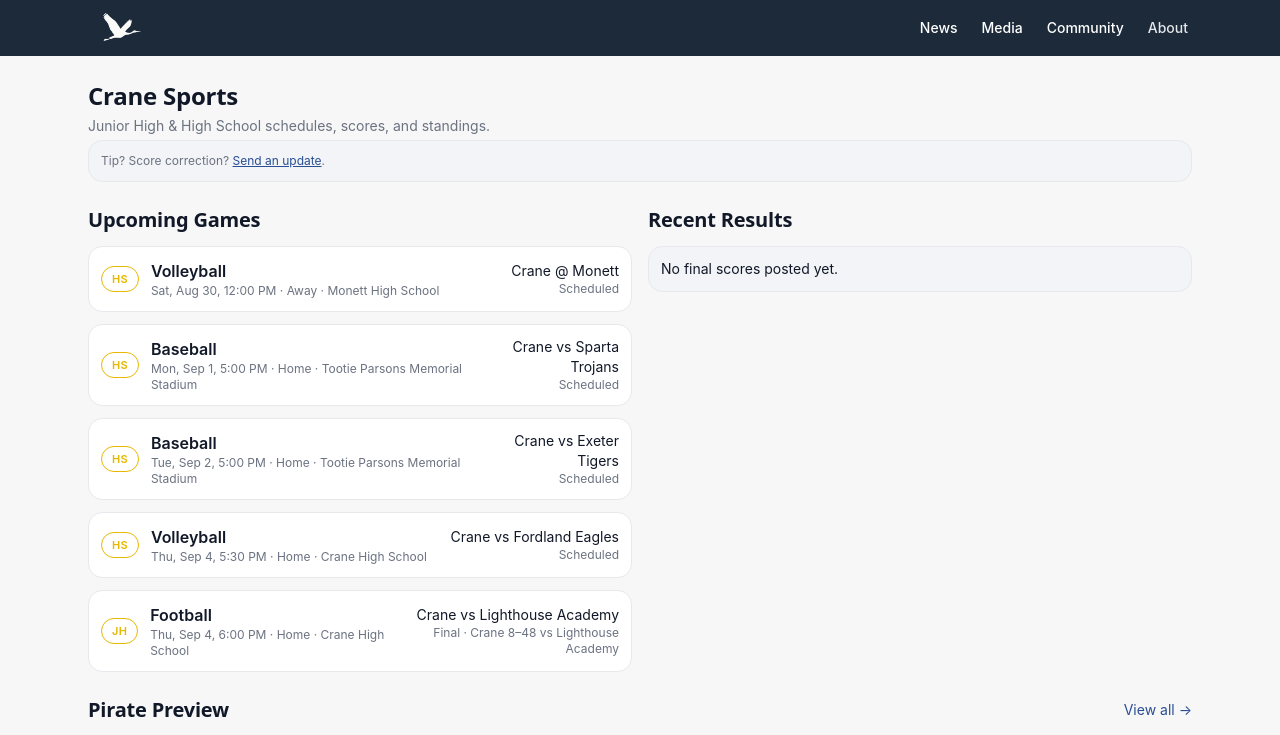
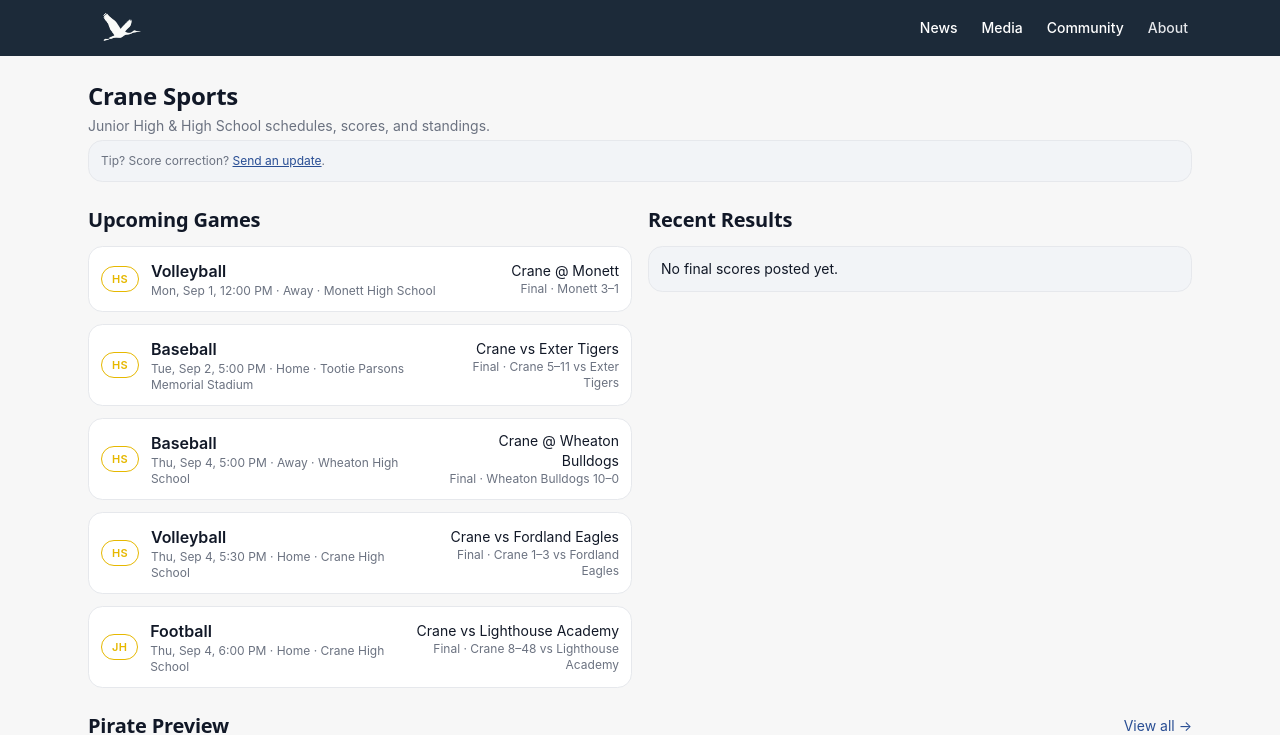
Before and after one commit to WarmMilkCodes/crane-news, a Next.js app: page /sports in a window 1280 px wide. Shown: the top 735 px of the page. Built offline with nearby package versions, Linux system fonts and the light colour scheme.

Commit message:
update sports

```diff
--- a/src/data/sports.ts
+++ b/src/data/sports.ts
@@ -25,34 +25,40 @@ export type StandingsRow = {
 
 export const games: Game[] = [
   {
-    id: "2025-08-30-vb-hs-monett-tourn",
-    date: "2025-08-30T12:00",
+    id: "2025-09-01-vb-hs-monett",
+    date: "2025-09-01T12:00",
     level: "HS",
     sport: "Volleyball",
     opponent: "Monett",
     home: false,
     venue: "Monett High School",
-    status: "Scheduled"
+    status: "Final",
+    score: { home: 3, away: 1},
+    notes: "Crane HS volleyball lost to Monett 1-3. The team is now 0-1 on the season."
   },
   {
-    id: "2025-09-01-bsb-hs-sparta",
-    date: "2025-09-01T17:00",
-    level: "HS",
-    sport: "Baseball",
-    opponent: "Sparta Trojans",
-    home: true,
-    venue: "Tootie Parsons Memorial Stadium",
-    status: "Scheduled"
-  },
-  {
-    id: "2025-09-02-bsb-hs-exeter",
+    id: "2025-09-02-bsb-hs-exter",
     date: "2025-09-02T17:00",
     level: "HS",
     sport: "Baseball",
-    opponent: "Exeter Tigers",
+    opponent: "Exter Tigers",
     home: true,
     venue: "Tootie Parsons Memorial Stadium",
-    status: "Scheduled"
+    status: "Final",
+    score: { home: 5, away: 11},
+    notes: "Crane HS baseball lost to Exter 5-11 on September 2. The team is now 0-1 on the season."
+  },
+  {
+    id: "2025-09-04-bsb-hs-wheaton",
+    date: "2025-09-04T17:00",
+    level: "HS",
+    sport: "Baseball",
+    opponent: "Wheaton Bulldogs",
+    home: false,
+    venue: "Wheaton High School",
+    status: "Final",
+    score: { home: 10, away: 0},
+    notes: "Crane HS baseball defeated Wheaton 10-0 on September 4. The team is now 0-2 on the season."
   },
   {
     id: "2025-09-04-vb-fordland",
@@ -62,7 +68,9 @@ export const games: Game[] = [
     opponent: "Fordland Eagles",
     home: true,
     venue: "Crane High School",
-    status: "Scheduled"
+    status: "Final",
+    score: { home: 1, away: 3},
+    notes: "Crane HS volleyball lost to Fordland 1-3 on September 4. The team is now 0-2 on the season."
   },
   {
     id: "2025-09-04-fb-jh-lighthouse",
@@ -79,8 +87,8 @@ export const games: Game[] = [
 ];
 
 export const standings: StandingsRow[] = [
-  { level: "HS", sport: "Baseball", wins: 0, losses: 0 },
-  { level: "HS", sport: "Volleyball", wins: 0, losses: 0 },
+  { level: "HS", sport: "Baseball", wins: 0, losses: 2 },
+  { level: "HS", sport: "Volleyball", wins: 0, losses: 2 },
   { level: "JH", sport: "Football", wins: 0, losses: 1 }
 ];
 
```
